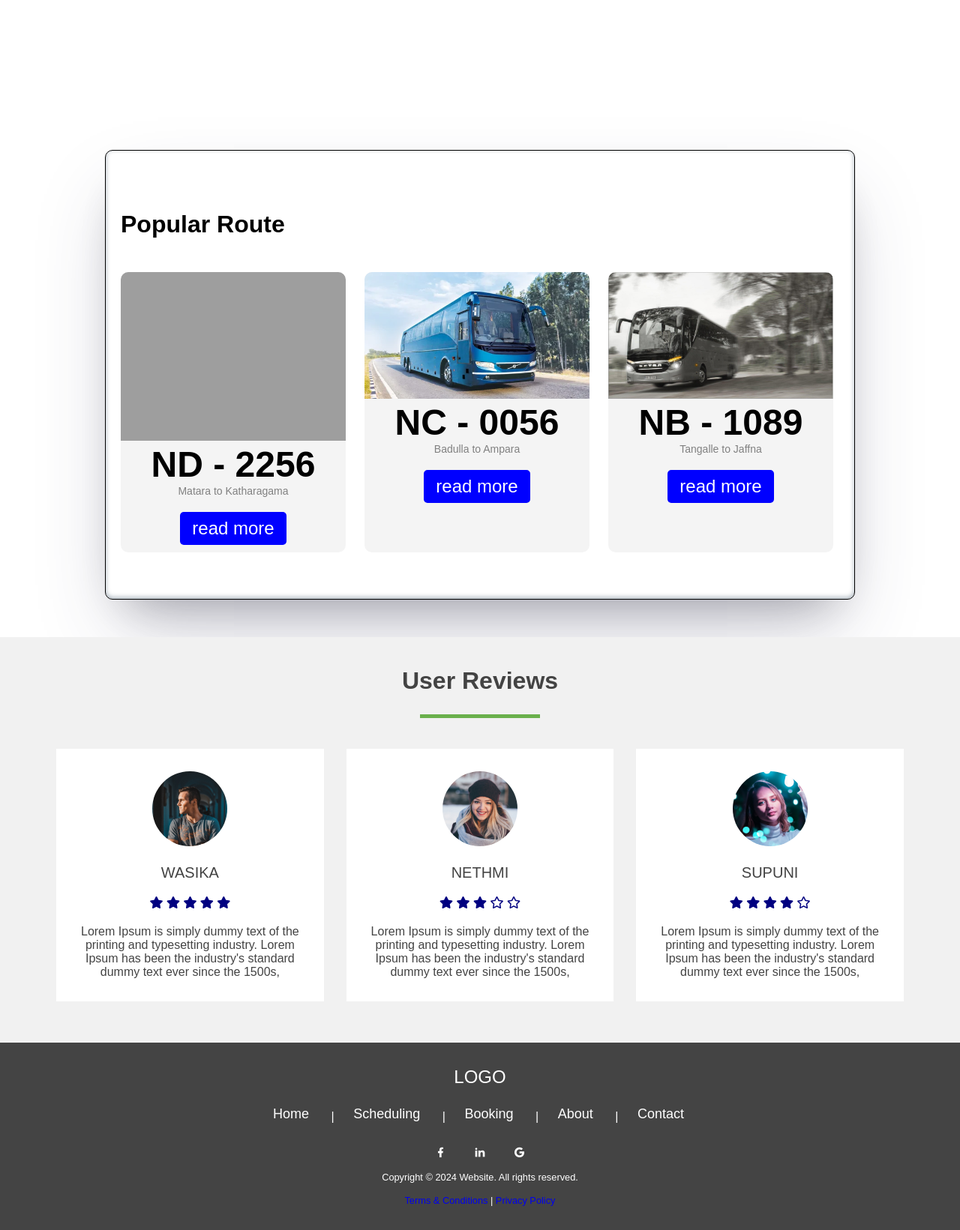
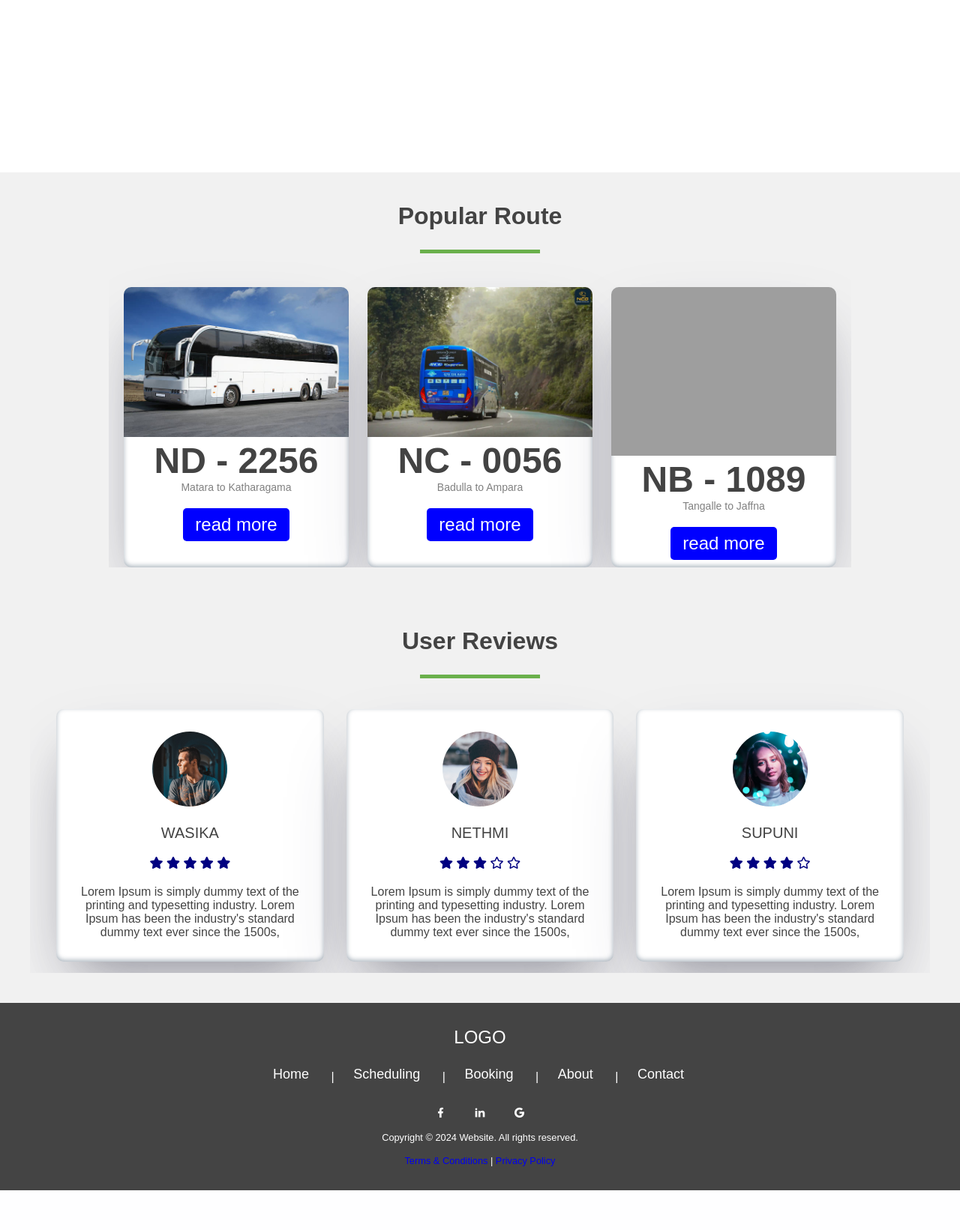
Before and after one commit to IT23595644/Bus-Booking-System, a PHP site: page /home.html in a window 1280 px wide. Shown: the part 950-2591 px from the top of the page at 75% size. After the commit the page ends 2538 px from the top, so only its background shows below. Run offline with PHP 8.4, Linux system fonts and the light colour scheme; some libraries are stand-ins or nearby versions; grey boxes are pictures that could not be loaded.

Commit message:
update homepage

```diff
--- a/homepage/home.html
+++ b/homepage/home.html
@@ -48,6 +48,7 @@
         </div>
     </section>
 </div>
+<div class="testimonials">
   <div class="view">
       <div class="search-container">
           <input type="radio" name="bk" value="Book" checked="checked" class="rad">Book Ticket
@@ -60,11 +61,14 @@
           </form>
       </div>
   </div>
-<div class="view1">
+</div>
+<div class="testimonials">
+  <div class="inner">
     <h1>Popular Route</h1>
+    <div class="border"></div>
     <div class="card">
         <div class="Route-card">
-            <img src="images/bus1.jpg">
+            <img src="images/bus01.jpg">
             <div class="card-cont">
                 <h1>ND - 2256 </h1>
                 <p>Matara to Katharagama</p>
@@ -72,7 +76,7 @@
             </div>
         </div>
         <div class="Route-card">
-            <img src="images/bus2.png">
+            <img src="images/xx.png">
             <div class="card-cont">
                 <h1>NC - 0056 </h1>
                 <p>Badulla to Ampara</p>
@@ -80,11 +84,12 @@
             </div>
         </div>
         <div class="Route-card">
-            <img src="images/bus3.jpg">
+            <img src="images/bus1.jpg">
             <div class="card-cont">
                 <h1>NB - 1089 </h1>
                 <p>Tangalle to Jaffna</p>
                 <a href="#" class="card-btn">read more</a>
+            </div>
         </div>
     </div>
   </div>
--- a/homepage/style/style.css
+++ b/homepage/style/style.css
@@ -259,9 +259,11 @@ span{
 
   .Route-card{
     width:300px;
-    background-color: #f4f4f4;
+    background-color:white;
     border-radius: 10px;
-    box-shadow: 0px 2px 4px rgba(0,0,0,0,3);
+    box-shadow: rgba(50, 50, 93, 0.25) 0px 50px 100px -20px,
+    rgba(0, 0, 0, 0.3) 0px 30px 60px -30px,
+    rgba(10, 37, 64, 0.35) 0px -2px 6px 0px inset;
     overflow: hidden;
     transition: transform 0.6s ease;
 
@@ -327,6 +329,15 @@ span{
   .testimonial{
     background: #fff;
     padding: 30px;
+    border-radius: 10px;
+    box-shadow: rgba(50, 50, 93, 0.25) 0px 50px 100px -20px,
+    rgba(0, 0, 0, 0.3) 0px 30px 60px -30px,
+    rgba(10, 37, 64, 0.35) 0px -2px 6px 0px inset;
+    overflow: hidden;
+    transition: transform 0.6s ease;
+  }
+  .testimonial:hover{
+    transform:translateY(10px);
   }
   .testimonial img{
     width: 100px;
```
Also changed, not shown: homepage/images/bus00.png (added), homepage/images/bus01.jpg (added), homepage/images/new-2.jpg (added), homepage/images/xx.png (added). Lines whose indentation alone changed are shown as unchanged.
